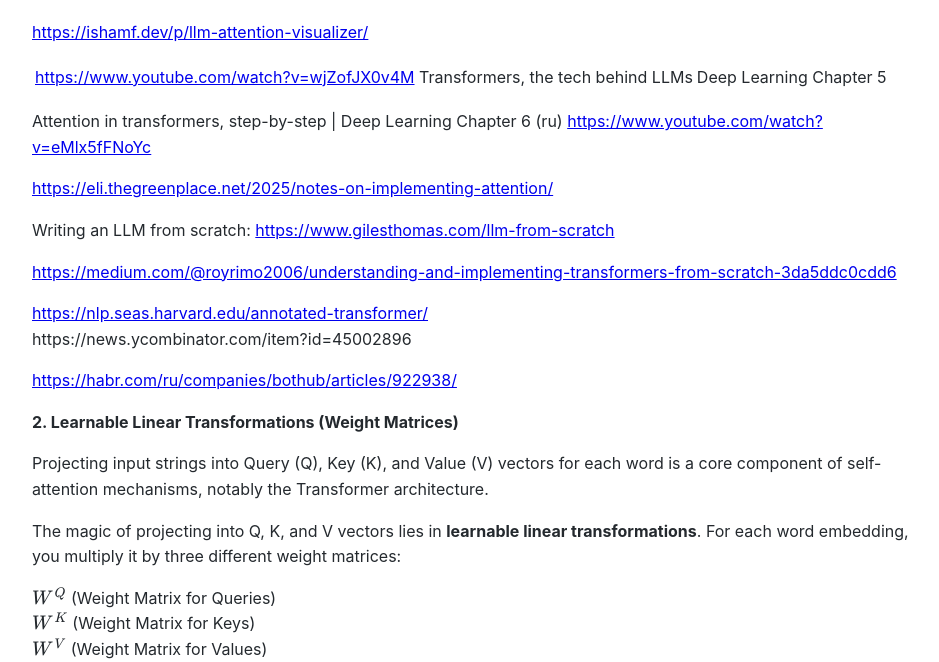
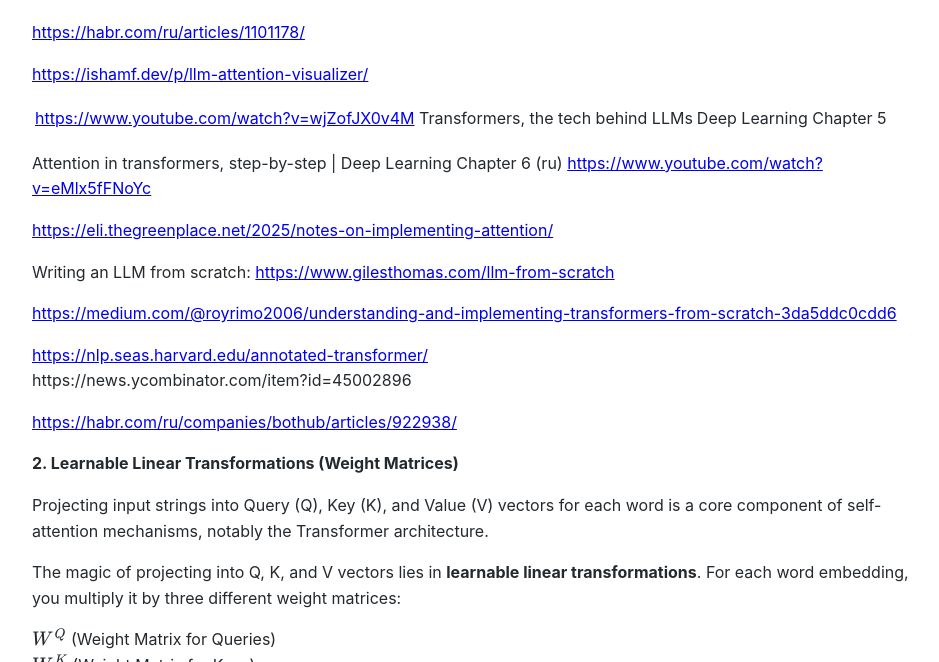
Before and after one commit to Michael-Lubinsky/michael-lubinsky.github.com, a Jekyll site: the page built from ml/attention.md, in a window 1280 px wide and 900 px high, scrolled down 1677 px, cut to the strip 238-900 px from the top of the window. Shown: the whole strip, without its empty margins (158-1097 px from the left). Built offline with Jekyll 4.4.1, drawn with Linux system fonts in a browser that asks for light colours; our own code applies the rules of GitHub Pages for plain Markdown files.

Commit message:
Update attention.md with new resources
Added additional resources and references related to attention mechanisms.

```diff
--- a/ml/attention.md
+++ b/ml/attention.md
@@ -15,6 +15,7 @@
 <img width="1080" height="1415" alt="image" src="https://github.com/user-attachments/assets/a7e89300-b88c-40c7-b79c-0134a616230b" />
 
 
+<https://habr.com/ru/articles/1101178/>
 
 <https://ishamf.dev/p/llm-attention-visualizer/>
 
```
